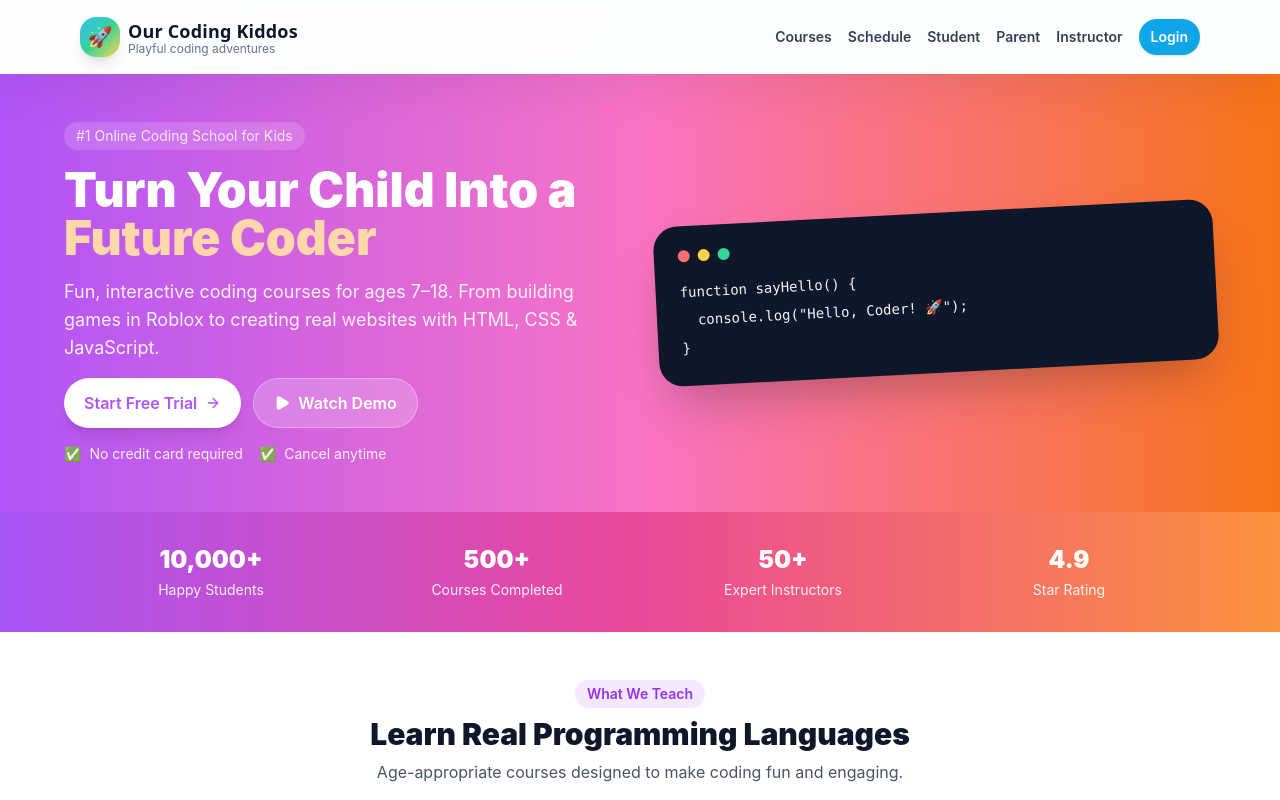
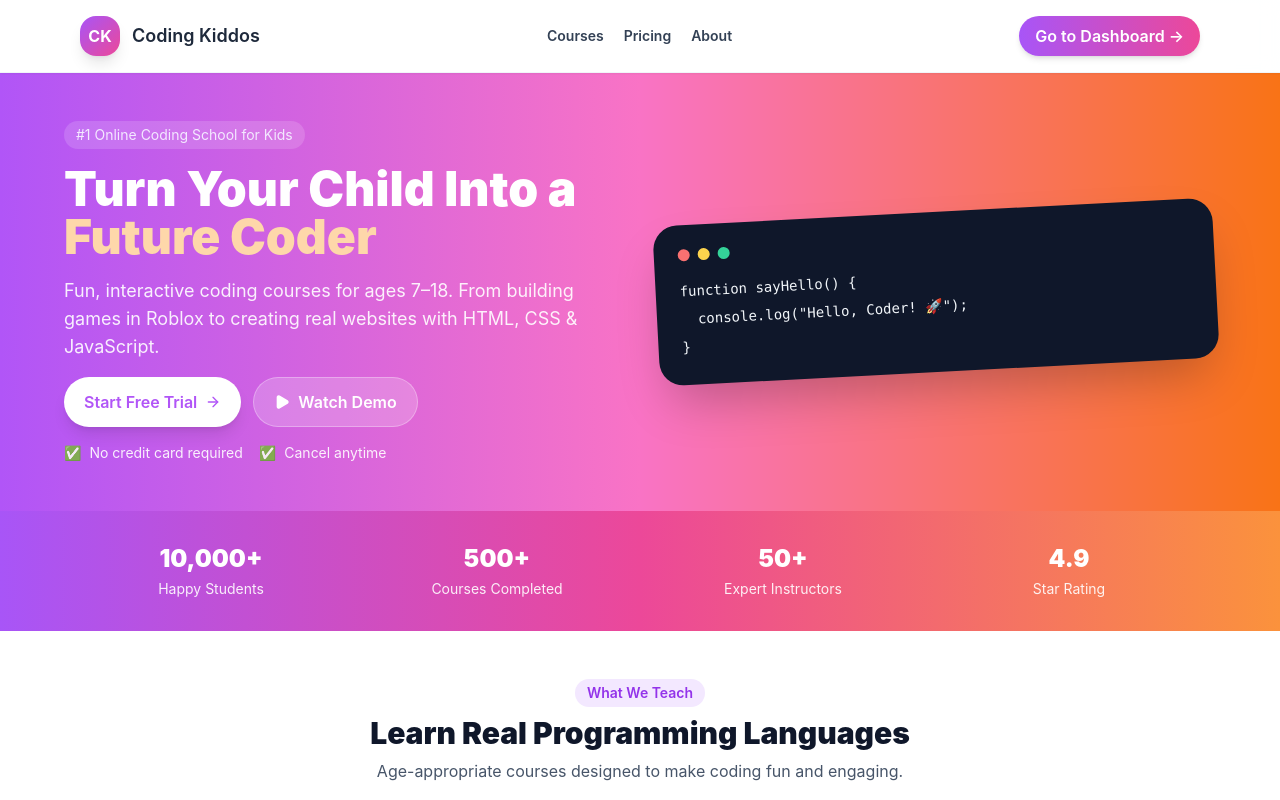
Before and after one commit to ulrichando/ourcodingkiddos, a Next.js app: page / in a window 1280 px wide. Shown: the top 800 px of the page. Built offline with nearby package versions, Linux system fonts and the light colour scheme.

Commit message:
Refresh header/footer to match new marketing style

```diff
--- a/app/layout.tsx
+++ b/app/layout.tsx
@@ -5,70 +5,80 @@ import Link from "next/link";
 export default function RootLayout({ children }: { children: ReactNode }) {
   return (
     <html lang="en">
-      <body className="min-h-screen bg-slate-50 text-slate-900" suppressHydrationWarning>
+      <body className="min-h-screen bg-white text-slate-900" suppressHydrationWarning>
         <div className="min-h-screen flex flex-col">
-          <header className="glass-panel sticky top-0 z-20">
-            <div className="max-w-6xl mx-auto px-4 py-4 flex items-center justify-between">
-              <Link href="/" className="flex items-center gap-2">
-                <span className="h-10 w-10 rounded-2xl bg-gradient-to-br from-sky-400 via-emerald-400 to-amber-300 flex items-center justify-center text-xl shadow-lg">
-                  🚀
+          <header className="sticky top-0 z-30 bg-white/95 backdrop-blur border-b border-slate-100 shadow-sm">
+            <div className="max-w-6xl mx-auto px-4 py-4 flex items-center justify-between gap-6">
+              <Link href="/" className="flex items-center gap-3">
+                <span className="h-10 w-10 rounded-2xl bg-gradient-to-br from-purple-500 to-pink-500 flex items-center justify-center text-white font-bold shadow-lg">
+                  CK
                 </span>
-                <div>
-                  <div className="logo text-lg">Our Coding Kiddos</div>
-                  <p className="text-xs text-slate-500 -mt-1">Playful coding adventures</p>
-                </div>
+                <span className="text-lg font-semibold text-slate-800">Coding Kiddos</span>
               </Link>
-              <nav className="flex items-center gap-4 text-sm font-semibold text-slate-700">
+              <nav className="flex items-center gap-5 text-sm font-semibold text-slate-700">
                 <Link href="/courses/intro" className="hover:text-slate-900">
                   Courses
                 </Link>
                 <Link href="/schedule" className="hover:text-slate-900">
-                  Schedule
+                  Pricing
                 </Link>
-                <Link href="/dashboard/student" className="hover:text-slate-900">
-                  Student
+                <Link href="/about" className="hover:text-slate-900">
+                  About
                 </Link>
-                <Link href="/dashboard/parent" className="hover:text-slate-900">
-                  Parent
-                </Link>
-                <Link href="/dashboard/instructor" className="hover:text-slate-900">
-                  Instructor
-                </Link>
+              </nav>
+              <div className="flex items-center gap-3">
                 <Link
                   href="/auth/login"
-                  className="px-3 py-2 rounded-full bg-sky-500 text-white shadow hover:bg-sky-600"
+                  className="hidden md:inline-flex items-center gap-2 rounded-full bg-gradient-to-r from-purple-500 to-pink-500 text-white font-semibold px-4 py-2 shadow-md hover:brightness-105"
                 >
-                  Login
+                  Go to Dashboard →
                 </Link>
-              </nav>
+              </div>
             </div>
           </header>
 
           <main className="flex-1">{children}</main>
 
-          <footer className="glass-panel mt-10">
-            <div className="max-w-6xl mx-auto px-4 py-6 flex flex-col md:flex-row gap-4 md:items-center justify-between text-sm text-slate-600">
-              <div className="flex items-center gap-2">
-                <span className="h-9 w-9 rounded-xl bg-gradient-to-br from-emerald-300 to-sky-400 flex items-center justify-center text-lg shadow">
-                  🌈
-                </span>
-                <div>
-                  <div className="logo text-base">Our Coding Kiddos</div>
-                  <p>Colorful coding journeys for ages 7–18.</p>
+          <footer className="bg-slate-900 text-slate-200">
+            <div className="max-w-6xl mx-auto px-4 py-10 grid md:grid-cols-4 gap-6">
+              <div className="space-y-2">
+                <div className="inline-flex items-center gap-2">
+                  <span className="h-10 w-10 rounded-2xl bg-gradient-to-br from-purple-500 to-pink-500 flex items-center justify-center text-white font-bold">
+                    CK
+                  </span>
+                  <div className="text-lg font-semibold">Coding Kiddos</div>
                 </div>
+                <p className="text-sm text-slate-400">Empowering the next generation of coders, one lesson at a time.</p>
               </div>
-              <div className="flex gap-4">
-                <Link href="/courses/intro" className="hover:text-slate-900">
-                  Courses
-                </Link>
-                <Link href="/schedule" className="hover:text-slate-900">
-                  Schedule
-                </Link>
-                <Link href="/auth/register" className="hover:text-slate-900">
-                  Sign up
-                </Link>
+              <div>
+                <h4 className="font-semibold mb-2">Courses</h4>
+                <ul className="text-sm space-y-1 text-slate-400">
+                  <li>HTML & CSS</li>
+                  <li>JavaScript</li>
+                  <li>Python</li>
+                  <li>Roblox Studio</li>
+                </ul>
               </div>
-              <p className="text-xs text-slate-500">© {new Date().getFullYear()} Our Coding Kiddos</p>
+              <div>
+                <h4 className="font-semibold mb-2">Company</h4>
+                <ul className="text-sm space-y-1 text-slate-400">
+                  <li>About Us</li>
+                  <li>Careers</li>
+                  <li>Blog</li>
+                  <li>Contact</li>
+                </ul>
+              </div>
+              <div>
+                <h4 className="font-semibold mb-2">Legal</h4>
+                <ul className="text-sm space-y-1 text-slate-400">
+                  <li>Privacy Policy</li>
+                  <li>Terms of Service</li>
+                  <li>Cookie Policy</li>
+                </ul>
+              </div>
+            </div>
+            <div className="border-t border-slate-800 py-4 text-center text-xs text-slate-500">
+              © {new Date().getFullYear()} Our Coding Kiddos. All rights reserved.
             </div>
           </footer>
         </div>
```
